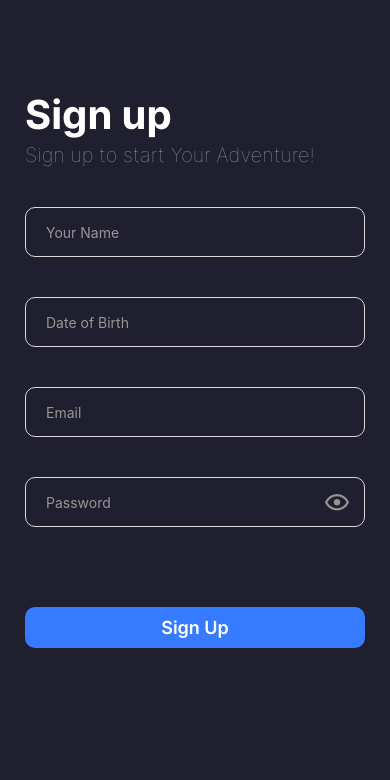
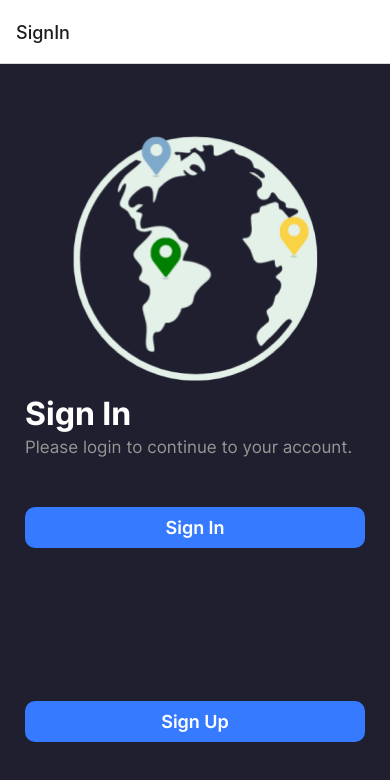
Before and after one commit to hmmmarta/Your-Adventure-frontend, a React Native app: screen /SignIn in a window 390 px wide. Shown: the top 780 px of the page. Built offline with nearby package versions, Linux system fonts and the light colour scheme.

Commit message:
sign in visual

```diff
--- a/App.tsx
+++ b/App.tsx
@@ -3,6 +3,12 @@ import { View, Text } from 'react-native';
 import SignUp from './src/screens/SignUp/SignUp';
 import background from './src/styles/globalStyles';
 import * as Font from 'expo-font';
+import SignIn from './src/screens/SignIn/SignIn';
+import { NavigationContainer } from '@react-navigation/native';
+import { createStackNavigator } from '@react-navigation/stack';
+
+const Stack = createStackNavigator();
+
 
 
 const App = () => {
@@ -11,7 +17,7 @@ const App = () => {
   useEffect(() => {
     const loadFonts = async () => {
       await Font.loadAsync({
-        'Inter-Thin': require('./assets/fonts/Inter-Thin.ttf'),
+        'Inter-Regular': require('./assets/fonts/Inter-Regular.ttf'),
         'Inter-SemiBold': require('./assets/fonts/Inter-SemiBold.ttf'),
         'Inter-Bold': require('./assets/fonts/Inter-Bold.ttf'),
       });
@@ -25,7 +31,12 @@ const App = () => {
   }
   return (
     <View style={background.container}>
-      <SignUp />
+      <NavigationContainer>
+      <Stack.Navigator>
+        <Stack.Screen name="SignIn" component={SignIn} />
+        <Stack.Screen name="SignUp" component={SignUp} />
+      </Stack.Navigator>
+    </NavigationContainer>
     </View>
   );
 }
--- a/package.json
+++ b/package.json
@@ -12,6 +12,8 @@
     "@expo-google-fonts/inter": "^0.2.3",
     "@expo/metro-runtime": "~3.1.3",
     "@expo/webpack-config": "^19.0.0",
+    "@react-navigation/native": "^6.1.17",
+    "@react-navigation/stack": "^6.3.29",
     "expo": "^49.0.23",
     "expo-font": "~11.4.0",
     "expo-status-bar": "~1.11.1",
--- a/src/components/Button/Button.tsx
+++ b/src/components/Button/Button.tsx
@@ -6,7 +6,7 @@ interface ButtonProps {
   text: string;
   onPress: () => void;
 }
-const Button = ({ text, onPress }: ButtonProps) => {
+const button = ({ text, onPress }: ButtonProps) => {
   return (
     <SafeAreaView style={styles.buttonPlacement}>
       <View>
@@ -18,4 +18,4 @@ const Button = ({ text, onPress }: ButtonProps) => {
   );
 };
 
-export default Button;
+export default button;
--- a/src/components/Button/styles.ts
+++ b/src/components/Button/styles.ts
@@ -2,7 +2,7 @@ import { StyleSheet } from "react-native";
 const styles = StyleSheet.create({
   buttonPlacement: {
     flex: 1,
-    marginTop: 80,
+    marginTop: 50,
     marginHorizontal: 25,
   },
   button: {
@@ -14,7 +14,7 @@ const styles = StyleSheet.create({
     color: "white",
     textAlign: "center",
     fontSize: 18,
-    fontFamily: "Inter_600SemiBold",
+    fontFamily: "Inter-SemiBold",
   },
   textInputFocused: {
     borderColor: "#367AFF",
--- a/src/components/buttons/Button.tsx
+++ /dev/null
@@ -1,18 +0,0 @@
-import { Alert, SafeAreaView, TouchableOpacity, View, Text } from "react-native";
-import styles from "../../screens/SignUp/styles";
-
-
-
-const SignUpButton = () => (
-    <SafeAreaView style={styles.buttonPlacement}>
-      <View>
-        <TouchableOpacity
-          style={styles.button}
-          onPress={() => Alert.alert('Welcome to Your Adventure')}
-        >
-          <Text style={styles.buttonText}>Sign Up</Text>
-        </TouchableOpacity>
-      </View>
-    </SafeAreaView>
-      );
-export default SignUpButton;
--- a/src/screens/SignIn/SignIn.tsx
+++ b/src/screens/SignIn/SignIn.tsx
@@ -0,0 +1,24 @@
+import React from 'react';
+import { View, Image, Text } from 'react-native';
+import background from '../../styles/globalStyles';
+import styles from '../SignIn/styles';
+import Button from '../../components/Button/Button'
+
+
+
+function SignIn({ navigation }) {
+    return (
+        <View style={background.container}>
+            <Image
+            source={require('../../images/logo.png')}
+            style={styles.image}
+            />
+            <Text style={styles.fontInterBold}>Sign In</Text>
+            <Text style={styles.fontInterRegular}>Please login to continue to your account.</Text>
+            <Button text="Sign In" onPress={() => ('SignIn')} />
+            <Button text="Sign Up" onPress={() => navigation.navigate('SignUp')} />
+        </View>
+    );
+}
+
+export default SignIn;
--- /dev/null
+++ b/src/screens/SignIn/styles.ts
@@ -0,0 +1,26 @@
+import { StyleSheet } from "react-native";
+
+const styles = StyleSheet.create ({
+    image: {
+        width: 260,
+        height: 260,
+        marginHorizontal: 65,
+        marginTop: 60
+    },
+    fontInterBold: {
+        marginTop: 10,
+        marginLeft: 25,
+        color: "white",
+        fontSize: 32,
+        fontFamily: "Inter-Bold"
+    },
+    fontInterRegular: {
+        fontFamily: "Inter-Regular",
+        color: "#969696",
+        marginTop: 4,
+        marginLeft: 25,
+        fontSize: 17
+      },
+});
+
+export default styles;
--- a/src/screens/SignUp/SignUp.tsx
+++ b/src/screens/SignUp/SignUp.tsx
@@ -1,24 +1,23 @@
-
 import { StatusBar } from 'expo-status-bar';
 import React from 'react';
 import { SafeAreaView, Text, View, TextInput, TouchableOpacity, Alert } from 'react-native';
 import {MaterialCommunityIcons} from '@expo/vector-icons';
 import styles from './styles';
 import background from '../../styles/globalStyles';
-import SignUpButton from '../../components/buttons/Button';
+import Button from '../../components/Button/Button';
 
 
-const SignUp = () => {
+const SignUp = (navigation) => {
 
   return (
 
     <View style={background.container}>
 
       <Text style={styles.fontInterBold}>Sign up</Text>
-      <Text style={styles.fontInterThin}>Sign up to start Your Adventure!</Text>
+      <Text style={styles.fontInterRegular}>Sign up to start Your Adventure!</Text>
       <StatusBar style="auto"/>
       <TextInputExample />
-      <SignUpButton />
+      <Button text='Sign Up' onPress={()=>Alert.alert('Welcome')} />
     </View>
   );
 }
--- a/src/screens/SignUp/styles.ts
+++ b/src/screens/SignUp/styles.ts
@@ -1,5 +1,4 @@
 import { StyleSheet } from "react-native";
-
 
 
 const styles = StyleSheet.create({
@@ -15,8 +14,8 @@ const styles = StyleSheet.create({
     fontSize: 40,
     fontFamily: "Inter-Bold"
   },
-  fontInterThin: {
-    fontFamily: "Inter-Thin",
+  fontInterRegular: {
+    fontFamily: "Inter-Regular",
     color: "#969696",
     marginTop: 4,
     marginLeft: 25,
```
Also changed, not shown: src/images/logo.png (added), 1 other file (tests, documents, lock files or other folders).
